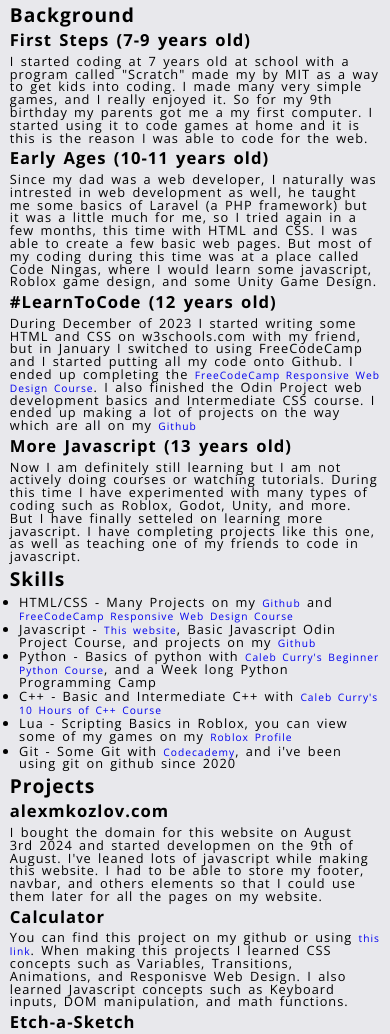
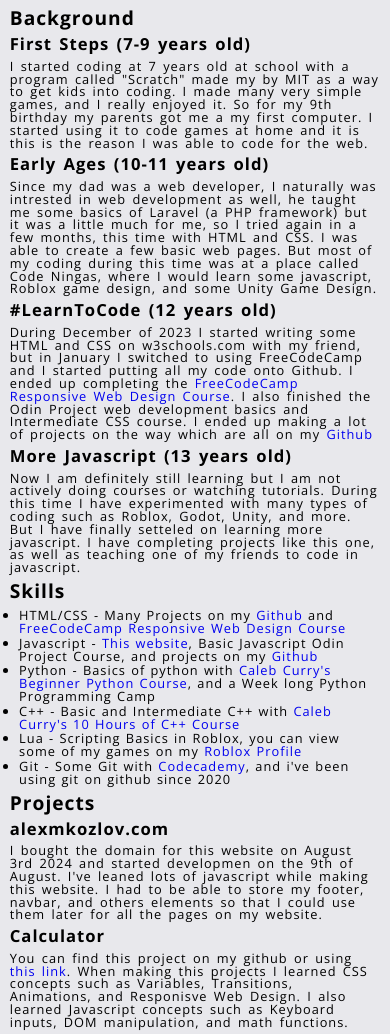
Before and after one commit to alexkozlovm/alexkozlovm, a plain HTML site: page src/pages/about.html in a window 390 px wide. Shown: the part 212-1246 px from the top of the page. Drawn offline with nearby package versions, Linux system fonts and the light colour scheme.

Commit message:
some minor changes to responsivity on blog posts

```diff
--- a/src/css/blog-page.css
+++ b/src/css/blog-page.css
@@ -5,37 +5,42 @@ main {
     padding-bottom: 2%;
     background-color: rgb(232, 232, 236);
 }
-h1, h2, h3, p, h4, h5, span, ul {
-    word-spacing: 2px;
+h1, h2, h3, p, h4, h5, span {
+    word-spacing: 3px;
     letter-spacing: 1px;
-    margin-bottom: 6px;
+    margin-bottom: 7px;
 }
 li {
-    margin-bottom: 1.5px;
+    margin-bottom: 2px;
+}
+ul {
+    word-spacing: 1.5px;
+    letter-spacing: 1px;
+    margin-bottom: 7px;
 }
 h1 {
     text-align: center;
     font-size: 2.5rem;
-    margin:-bottom 15px;
+    margin:-bottom 16px;
 }
 h2 {
     font-size: 1.5rem;
-    margin-bottom: 8px;
-    margin-top: 2px;
+    margin-bottom: 9px;
+    margin-top: 3px;
 }
 h3 {
     font-size: 1.3rem;
-    margin-bottom: 6px;
-    margin-top: 1.5px;
+    margin-bottom: 7px;
+    margin-top: 2px;
 }
-p, li {
+p, li, a {
     font-size: 1rem;
 }
 main h4 {
     text-align: center;
     font-size: 1.5rem;
     font-weight: 500;
-    margin-bottom: 10px;
+    margin-bottom: 11px;
 }
 h5 {
     text-align: center;
@@ -45,10 +50,22 @@ h5 {
 span {
     color: #f57a1b;
 }
-@media (max-width: 1080px) {
+@media (max-width: 1250px) {
     main {
         padding-left: 12.5%;
         padding-right: 12.5%;
+    }
+}
+@media (max-width: 1080px) {
+    main {
+        padding-left: 10%;
+        padding-right: 10%;
+    }
+    h1, h2, h3, p, h4, h5, span {
+        word-spacing: 2px;
+    }
+    ul {
+        word-spacing: 1px;
     }
 }
 @media (max-width: 720px) {
--- a/src/pages/about.html
+++ b/src/pages/about.html
@@ -20,7 +20,6 @@
         rel="stylesheet">
 
     <link rel="stylesheet" href="../css/global.css" />
-    <link rel="stylesheet" href="../css/about.css" />
     <link rel="stylesheet" href="../css/blog-page.css">
 
     <script defer src="../js/pageLoader.js"></script>
```
Also changed, not shown: src/css/about.css (deleted).
